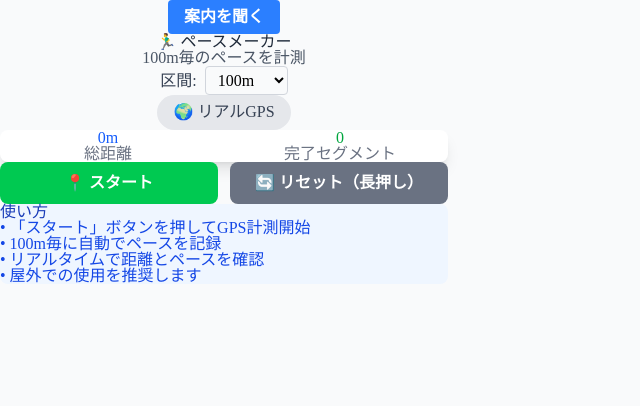
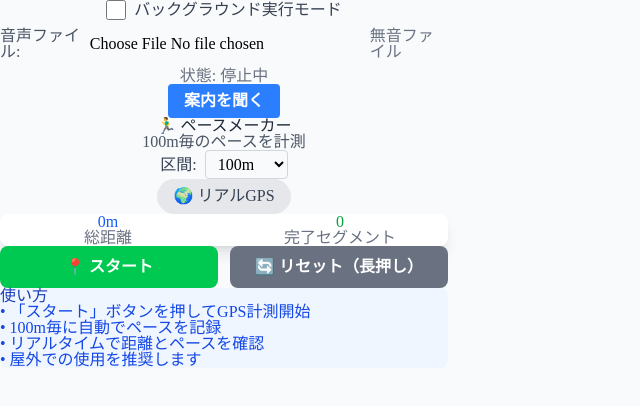
Before and after one commit to YNSTakeru/megere-pace, a Next.js app: page / in a window 1280 px wide. Shown: the top 406 px of the page, without its empty margins (0-640 px from the left). Built offline with nearby package versions, Linux system fonts and the light colour scheme.

Commit message:
データ更新

```diff
--- a/src/app/page.js
+++ b/src/app/page.js
@@ -1,6 +1,7 @@
 "use client";
 
 import { useEffect, useRef, useState } from "react";
+import { useBackgroundStayAlive } from "../hooks/useBackgroundStayAlive";
 import { useGPS } from "../hooks/useGPS";
 
 const formatTime = (seconds) => {
@@ -50,8 +51,8 @@ export default function Home() {
       window.speechSynthesis.cancel();
       const msg = new window.SpeechSynthesisUtterance(
         `${latest.segment * segmentLength}メートル通過。${Math.round(
-          latest.time
-        )}秒です。`
+          latest.time,
+        )}秒です。`,
       );
       msg.lang = "ja-JP";
       window.speechSynthesis.speak(msg);
@@ -62,7 +63,7 @@ export default function Home() {
     if (typeof window !== "undefined" && window.speechSynthesis) {
       window.speechSynthesis.cancel();
       const utter = new window.SpeechSynthesisUtterance(
-        "計測を開始します。100メートルごとにペースをお知らせします。"
+        "計測を開始します。100メートルごとにペースをお知らせします。",
       );
       utter.lang = "ja-JP";
       window.speechSynthesis.speak(utter);
@@ -73,7 +74,7 @@ export default function Home() {
     if (typeof window !== "undefined" && window.speechSynthesis) {
       window.speechSynthesis.cancel();
       const utter = new window.SpeechSynthesisUtterance(
-        "ペースメーカーアプリへようこそ。スタートボタンで計測を開始できます。"
+        "ペースメーカーアプリへようこそ。スタートボタンで計測を開始できます。",
       );
       utter.lang = "ja-JP";
       window.speechSynthesis.speak(utter);
@@ -84,7 +85,7 @@ export default function Home() {
     if (typeof window !== "undefined" && window.speechSynthesis) {
       // Safari等の制約を考慮し、ユーザー操作なしでも一度だけ発話を試みる
       const utter = new window.SpeechSynthesisUtterance(
-        "ペースメーカーアプリへようこそ。スタートボタンで計測を開始できます。"
+        "ペースメーカーアプリへようこそ。スタートボタンで計測を開始できます。",
       );
       utter.lang = "ja-JP";
       window.speechSynthesis.cancel();
@@ -136,8 +137,8 @@ export default function Home() {
         window.speechSynthesis.cancel();
         const msg = new window.SpeechSynthesisUtterance(
           `${latest.segment * segmentLength}メートル通過。${Math.round(
-            latest.time
-          )}秒です。`
+            latest.time,
+          )}秒です。`,
         );
         msg.lang = "ja-JP";
         msg.onend = () => {
@@ -148,10 +149,68 @@ export default function Home() {
     }
   }, [paceData]);
 
+  const {
+    isPlaying: isBgPlaying,
+    audioFile,
+    fileName,
+    startStayAlive,
+    stopStayAlive,
+    handleFileChange,
+  } = useBackgroundStayAlive();
+  const [bgMode, setBgMode] = useState(false);
+
+  // バックグラウンド実行モードのトグル時
+  const handleBgModeToggle = async (checked) => {
+    setBgMode(checked);
+    if (checked) {
+      await startStayAlive();
+    } else {
+      stopStayAlive();
+    }
+  };
+
+  // GPS計測開始/停止と連動
+  const handleStart = async () => {
+    speakStart();
+    startTracking();
+    if (bgMode) await startStayAlive();
+  };
+  const handleStop = () => {
+    stopTracking();
+    if (bgMode) stopStayAlive();
+  };
+
   return (
     <div className="min-h-screen bg-gray-50">
       <div className="container mx-auto px-4 py-8">
         <div className="max-w-md mx-auto">
+          {/* バックグラウンド実行モード UI */}
+          <div className="mb-4 flex flex-col gap-2 items-center">
+            <label className="flex items-center gap-2">
+              <input
+                type="checkbox"
+                checked={bgMode}
+                onChange={(e) => handleBgModeToggle(e.target.checked)}
+                className="form-checkbox h-5 w-5 text-blue-600"
+              />
+              <span className="text-sm font-medium text-gray-700">
+                バックグラウンド実行モード
+              </span>
+            </label>
+            <div className="flex items-center gap-2">
+              <label className="text-xs text-gray-600">音声ファイル:</label>
+              <input
+                type="file"
+                accept="audio/mp3,audio/mpeg"
+                onChange={(e) => handleFileChange(e.target.files?.[0])}
+                className="text-xs"
+              />
+              <span className="text-xs text-gray-500">{fileName}</span>
+            </div>
+            <div className="text-xs text-gray-500">
+              状態: {isBgPlaying ? "再生中" : "停止中"}
+            </div>
+          </div>
           {/* 最新paceData音声再生ボタン */}
           {paceData.length > 0 && (
             <div className="mb-4 flex justify-center">
@@ -273,10 +332,7 @@ export default function Home() {
           <div className="flex gap-3 mb-6">
             {!isTracking ? (
               <button
-                onClick={() => {
-                  speakStart();
-                  startTracking();
-                }}
+                onClick={handleStart}
                 className="flex-1 bg-green-500 hover:bg-green-600 text-white font-bold py-3 px-6 rounded-lg transition-colors"
                 style={{ userSelect: "none" }}
               >
@@ -289,13 +345,11 @@ export default function Home() {
                 }}
                 onPointerUp={() => {
                   if (Date.now() - stopPressStart.current > 1000) {
-                    stopTracking();
+                    handleStop();
                   }
                   stopPressStart.current = null;
                 }}
-                onSelect={(e) => {
-                  e.preventDefault();
-                }}
+                onSelect={(e) => e.preventDefault()}
                 className="flex-1 bg-red-500 hover:bg-red-600 text-white font-bold py-3 px-6 rounded-lg transition-colors"
                 style={{ userSelect: "none" }}
               >
@@ -312,9 +366,7 @@ export default function Home() {
                 }
                 resetPressStart.current = null;
               }}
-              onSelect={(e) => {
-                e.preventDefault();
-              }}
+              onSelect={(e) => e.preventDefault()}
               className="flex-1 bg-gray-500 hover:bg-gray-600 text-white font-bold py-3 px-6 rounded-lg transition-colors"
               style={{ userSelect: "none" }}
             >
@@ -370,8 +422,8 @@ export default function Home() {
                       data.time < 60
                         ? "text-green-600"
                         : data.time < 90
-                        ? "text-yellow-600"
-                        : "text-red-600";
+                          ? "text-yellow-600"
+                          : "text-red-600";
 
                     return (
                       <div
--- /dev/null
+++ b/src/hooks/useBackgroundStayAlive.js
@@ -0,0 +1,82 @@
+import { useCallback, useRef, useState } from "react";
+
+/**
+ * バックグラウンド動作維持用カスタムフック
+ * - 無音またはユーザー選択のmp3をループ再生
+ * - Media Session APIでロック画面に情報表示
+ * - 再生開始/停止/ファイル切替メソッドを提供
+ * - useGPS.jsと併用可能なインターフェース
+ */
+export function useBackgroundStayAlive() {
+  const audioRef = useRef(null);
+  const [isPlaying, setIsPlaying] = useState(false);
+  const [audioFile, setAudioFile] = useState("/audio/silent.mp3");
+  const [fileName, setFileName] = useState("無音ファイル");
+
+  // Media Session APIのメタデータ設定
+  const setMediaSession = useCallback(() => {
+    if (typeof window === "undefined" || !navigator.mediaSession) return;
+    navigator.mediaSession.metadata = new window.MediaMetadata({
+      title: "ランニング計測中...",
+      artist: "Megere Pace",
+      album: "",
+      artwork: [{ src: "/favicon.ico", sizes: "48x48", type: "image/x-icon" }],
+    });
+    navigator.mediaSession.setActionHandler("play", startStayAlive);
+    navigator.mediaSession.setActionHandler("pause", stopStayAlive);
+  }, []);
+
+  // 再生開始
+  const startStayAlive = useCallback(async () => {
+    if (!audioRef.current) {
+      audioRef.current = new window.Audio(audioFile);
+      audioRef.current.loop = true;
+      audioRef.current.preload = "auto";
+    }
+    audioRef.current.src = audioFile;
+    audioRef.current.loop = true;
+    audioRef.current.preload = "auto";
+    setMediaSession();
+    try {
+      await audioRef.current.play();
+      setIsPlaying(true);
+    } catch (e) {
+      // Autoplay Policy違反時はユーザー操作後に再試行
+      setIsPlaying(false);
+    }
+  }, [audioFile, setMediaSession]);
+
+  // 再生停止
+  const stopStayAlive = useCallback(() => {
+    if (audioRef.current) {
+      audioRef.current.pause();
+      audioRef.current.currentTime = 0;
+      setIsPlaying(false);
+    }
+  }, []);
+
+  // ユーザーがmp3ファイルを選択した場合
+  const handleFileChange = useCallback(
+    (file) => {
+      if (!file) return;
+      const url = URL.createObjectURL(file);
+      setAudioFile(url);
+      setFileName(file.name);
+      // 既存再生中なら切り替え
+      if (isPlaying) {
+        stopStayAlive();
+        setTimeout(() => startStayAlive(), 100);
+      }
+    },
+    [isPlaying, startStayAlive, stopStayAlive],
+  );
+
+  return {
+    isPlaying,
+    audioFile,
+    fileName,
+    startStayAlive,
+    stopStayAlive,
+    handleFileChange,
+  };
+}
```
Also changed, not shown: 2 other files (tests, documents, lock files or other folders).
